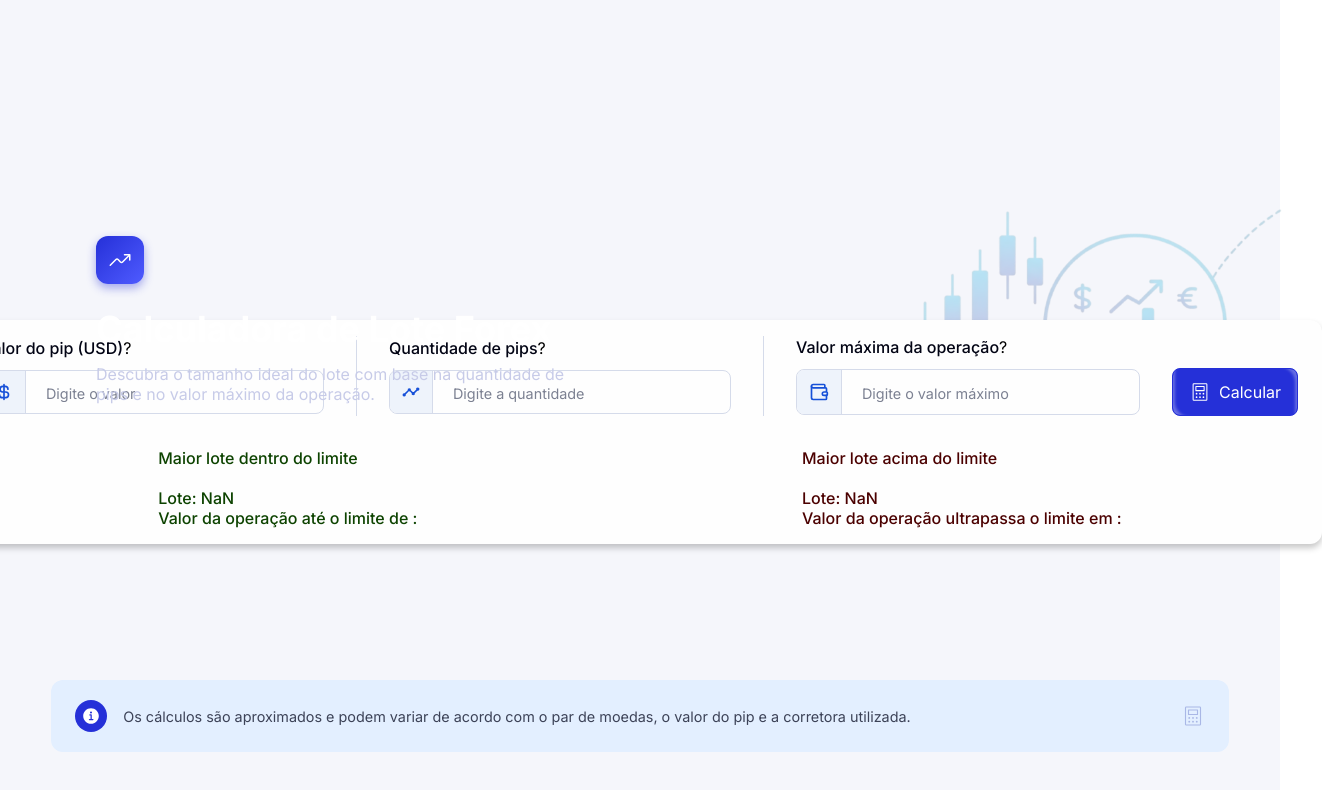
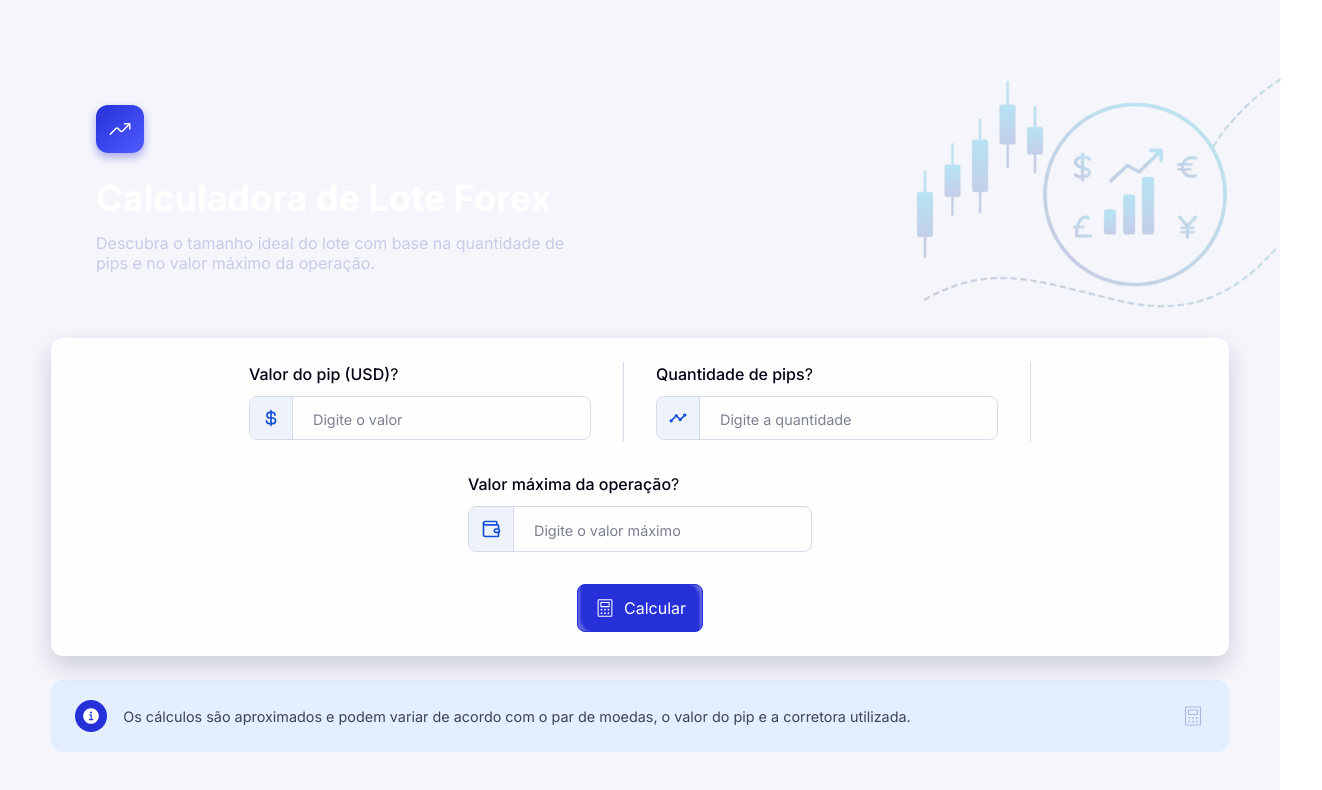
Before and after one commit to Beatriz-Heydman/pips-calculator, a React (Vite) app: page / in a window 1280 px wide. Shown: the top 790 px of the page, 1322 px wide, since content can reach past the window. Built offline with nearby package versions, Linux system fonts and the light colour scheme.

Commit message:
refactor: adjust component-section layout

```diff
--- a/src/pages/home/components/calculation-section/index.tsx
+++ b/src/pages/home/components/calculation-section/index.tsx
@@ -1,5 +1,4 @@
 // Libs
-import { useState } from 'react';
 import { PiCurrencyDollarBold, PiCalculatorLight } from 'react-icons/pi';
 import { IoAnalyticsSharp } from 'react-icons/io5';
 import { LuWallet } from 'react-icons/lu';
@@ -7,67 +6,38 @@ import { LuWallet } from 'react-icons/lu';
 //Components
 import { Button, Flex, Input, Separator, Typography } from '@components';
 
+// Types
+import type { CalculationSectionProps } from './types';
+
 // Styles
 import { StyledCalculationSection } from './styles';
 
 // Utils
 import { formatDollar } from '@shared';
 
-export function CalculationSection() {
-  const [pipValue, setPipValue] = useState<string>('');
-  const [pipQuantity, setPipQuantity] = useState<string>('');
-  const [maxOperationValue, setMaxOperationValue] = useState<string>('');
-
-  // Quanto vale 1 lote
-  const lotValue = Number(pipValue) * Number(pipQuantity);
-
-  // Quantidade de lotes dentro do limite
-  const lotQuantityWithinLimit = Number(maxOperationValue) / Number(lotValue);
-
-  // Valor da quantidade de lote dentro do limite formatado
-  const lotQuantityWithinLimitFormatted =
-    Math.floor(Number(lotQuantityWithinLimit) * 100) / 100;
-
-  // Valor da operação até o limite estabelecido
-  const limitOperationValue =
-    Number(lotQuantityWithinLimitFormatted) * Number(lotValue);
-
-  // Valor da operação até o limite estabelecido formatado
-  const limitOperationValueFormatted = formatDollar(
-    limitOperationValue.toFixed(),
-  );
-
-  // valor incrementado para resultados acima do limite
-  const increasedValue = 0.01;
-
-  // Quantidade de lotes acima do limite
-  const lotQuantityAboveLimit =
-    lotQuantityWithinLimitFormatted + increasedValue;
-
-  // Quantidade de lotes acima do limite formatado
-  const lotQuantityAboveLimitFormatted = lotQuantityAboveLimit.toFixed(2);
-
-  // Valor da operação acima do limite
-  const aboveOperationValue =
-    Number(lotValue) * increasedValue + limitOperationValue;
-
-  // Valor da operação acima do limite formatado
-  const aboveOperationValueFormatted = formatDollar(
-    aboveOperationValue.toFixed(),
-  );
-
-  // Valor que excedeu a operação
-  const valueOperationExceedsLimit = aboveOperationValue - limitOperationValue;
-
-  // Valor que excedeu a operação formatado
-  const valueOperationExceedsLimitFormatted = formatDollar(
-    valueOperationExceedsLimit.toFixed(),
-  );
-
+export function CalculationSection({
+  pipValue,
+  pipQuantity,
+  maxOperationValue,
+  onPipValueChange,
+  onPipQuantityChange,
+  onMaxOperationValueChange,
+  onCalculate,
+}: CalculationSectionProps) {
   return (
     <StyledCalculationSection>
-      <Flex justifyContent="center" alignItems="flex-end" gap="2rem">
-        <Flex gap="2rem">
+      <Flex
+        justifyContent="center"
+        alignItems="flex-end"
+        gap="2rem"
+        flexWrap="wrap"
+        onKeyDown={(event) => {
+          if (event.key === 'Enter') {
+            onCalculate();
+          }
+        }}
+      >
+        <Flex gap="2rem" flexWrap="wrap">
           <Input
             placeholder="Digite o valor"
             label={
@@ -84,7 +54,7 @@ export function CalculationSection() {
             onChange={(event) => {
               const unformattedValue = event.target.value.replace(/\D/g, '');
 
-              setPipValue(unformattedValue);
+              onPipValueChange(unformattedValue);
             }}
           />
 
@@ -104,7 +74,9 @@ export function CalculationSection() {
             rightSlot="Pips"
             value={pipQuantity}
             onChange={(event) => {
-              setPipQuantity(event.target.value);
+              const unformattedValue = event.target.value.replace(/\D/g, '');
+
+              onPipQuantityChange(unformattedValue);
             }}
           />
 
@@ -126,7 +98,7 @@ export function CalculationSection() {
             onChange={(event) => {
               const unformattedValue = event.target.value.replace(/\D/g, '');
 
-              setMaxOperationValue(unformattedValue);
+              onMaxOperationValueChange(unformattedValue);
             }}
           />
         </Flex>
@@ -134,37 +106,8 @@ export function CalculationSection() {
         <Button
           icon={<PiCalculatorLight size={22} />}
           label="Calcular"
-          onClick={() => {}}
+          onClick={onCalculate}
         />
-      </Flex>
-
-      <Flex
-        justifyContent="space-around"
-        alignItems="flex-start"
-        gap="2rem"
-        style={{ width: '100%' }}
-      >
-        <Typography color="#0d4300" fontWeight="500">
-          Maior lote dentro do limite
-          <br />
-          <br />
-          Lote: {lotQuantityWithinLimitFormatted.toFixed(2)}
-          <br />
-          Valor da operação até o limite de {formatDollar(
-            maxOperationValue,
-          )}: {limitOperationValueFormatted}
-        </Typography>
-
-        <Typography color="#4b0000" fontWeight="500">
-          Maior lote acima do limite
-          <br />
-          <br />
-          Lote: {lotQuantityAboveLimitFormatted}
-          <br />
-          Valor da operação ultrapassa o limite em{' '}
-          {formatDollar(valueOperationExceedsLimitFormatted)}:{' '}
-          {aboveOperationValueFormatted}
-        </Typography>
       </Flex>
     </StyledCalculationSection>
   );
--- a/src/pages/home/components/calculation-section/styles.ts
+++ b/src/pages/home/components/calculation-section/styles.ts
@@ -3,16 +3,15 @@ import styled from 'styled-components';
 
 export const StyledCalculationSection = styled.div`
   width: fit-content;
-  min-height: 200px;
+  max-width: 92vw;
   background-color: #fefefe;
   border-radius: 0.75rem;
-  box-shadow: 0px 4px 6px rgba(0, 0, 0, 0.22);
+  box-shadow: 0px 10px 25px rgba(15, 23, 65, 0.18);
   display: flex;
-  justify-content: space-between;
+  justify-content: center;
   align-items: center;
-  flex-direction: column;
-  gap: 2rem;
-  padding: 1rem 1.5rem;
-  position: absolute;
-  top: 40%;
+  padding: 1.5rem 2rem;
+  margin-top: -3.5rem;
+  position: relative;
+  z-index: 2;
 `;
```
